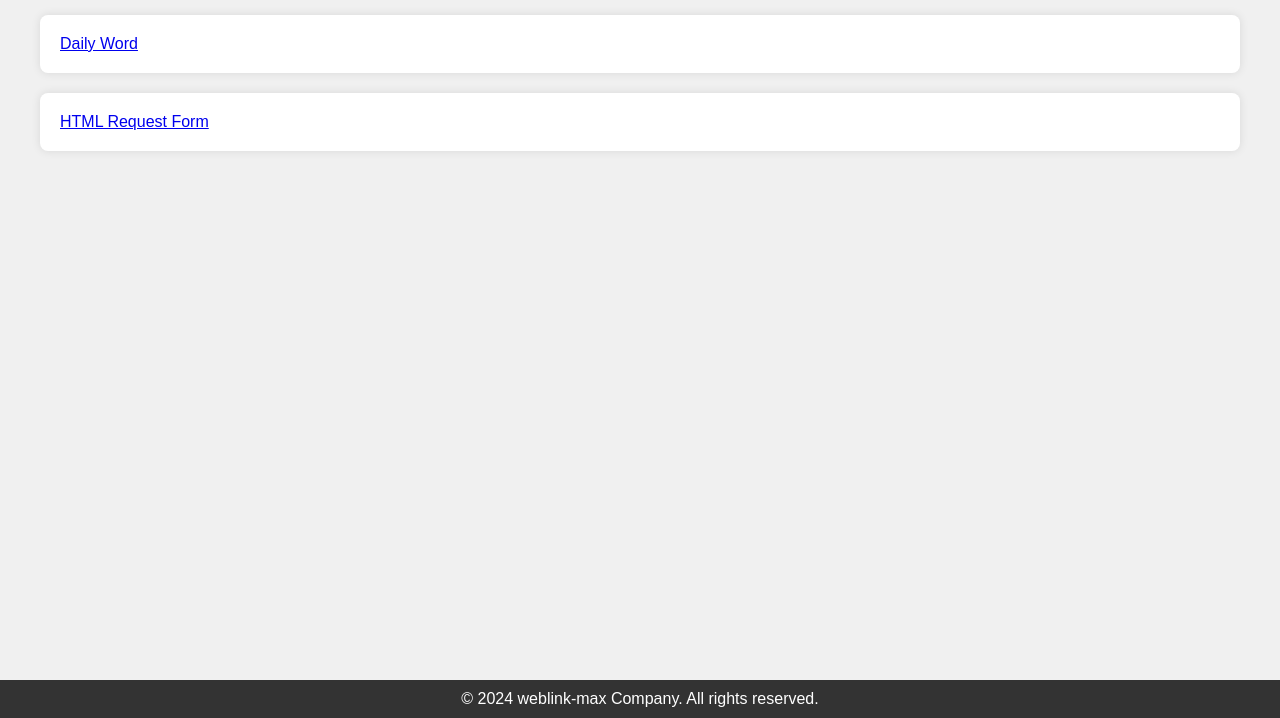
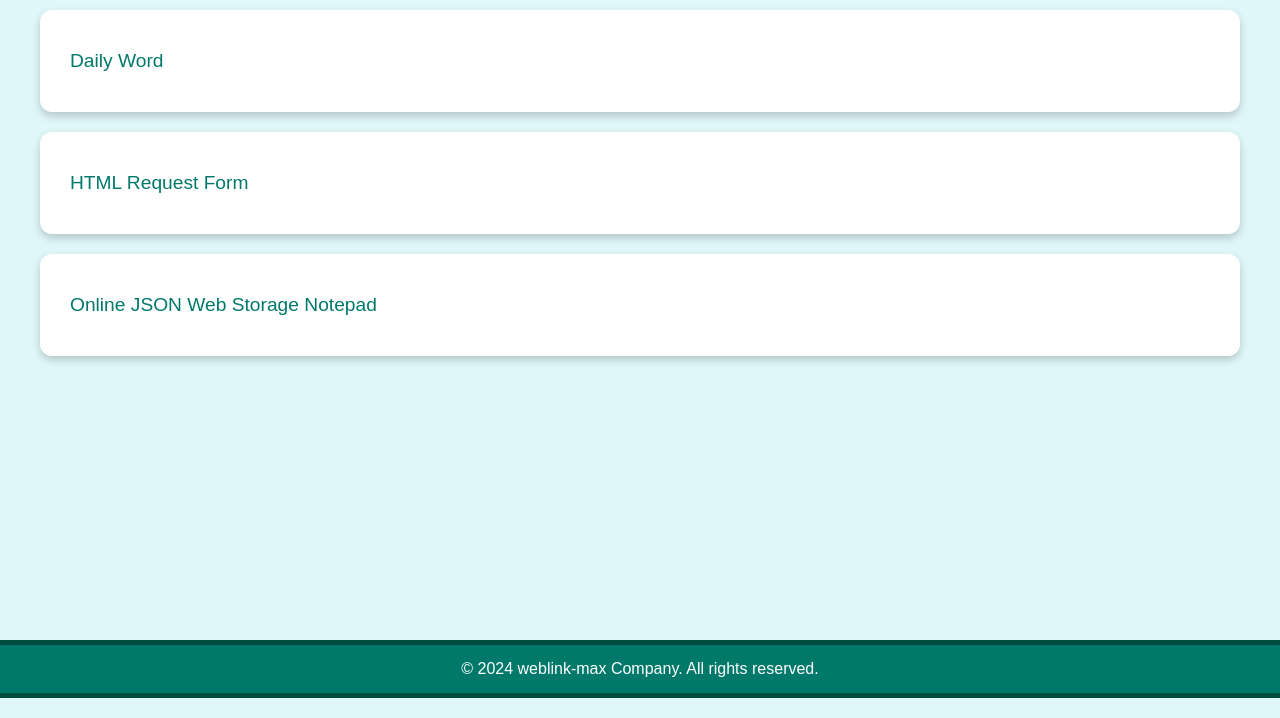
Before and after one commit to weblink-max/weblink-max.github.io, a plain HTML site: page index.html in a window 1280 px wide. Shown: the part 82-800 px from the top of the page. Drawn offline with Linux system fonts and the light colour scheme.

Commit message:
Update index.html

```diff
--- a/index.html
+++ b/index.html
@@ -13,41 +13,63 @@
         }
         body {
             font-family: Arial, sans-serif;
-            background-color: #f0f0f0;
+            background-color: #e0f7fa;
+            color: #333;
             margin: 0;
-            padding: 20px;
-        }
-        /* Container for content */
-        .container {
-            max-width: 1200px;
-            margin: 20px auto auto 20px; /* Center align */
-            background-color: #fff;
-            padding: 20px;
-            border-radius: 8px;
-            box-shadow: 0 0 10px rgba(0, 0, 0, 0.1);
-        }
-        /* Box styles */
-        .box {
-            background-color: #f8f8f8;
-            padding: 20px;
-            border-radius: 8px;
-            margin-top: 20px;
-            box-shadow: 0 0 5px rgba(0, 0, 0, 0.2);
+            padding: 0;
         }
         /* Header and footer styles */
         header, footer {
-            background-color: #333;
+            background-color: #00796b;
             color: #fff;
             text-align: center;
-            padding: 10px 0;
+            padding: 15px 0;
             margin-bottom: 20px;
+            border-bottom: 5px solid #004d40;
         }
         footer {
             position: fixed;
             bottom: 0;
             left: 0;
             width: 100%;
-            margin: 0;
+            border-top: 5px solid #004d40;
+        }
+        /* Container styles */
+        .container {
+            max-width: 1200px;
+            margin: 20px auto;
+            background-color: #fff;
+            padding: 20px;
+            border-radius: 12px;
+            box-shadow: 0 4px 8px rgba(0, 0, 0, 0.2);
+            transition: transform 0.3s ease, box-shadow 0.3s ease;
+        }
+        .container:hover {
+            transform: scale(1.02);
+            box-shadow: 0 8px 16px rgba(0, 0, 0, 0.3);
+        }
+        /* Box styles */
+        .box {
+            background-color: #ffffff;
+            padding: 20px;
+            border-radius: 12px;
+            margin-top: 20px;
+            box-shadow: 0 4px 8px rgba(0, 0, 0, 0.1);
+        }
+        /* Link styles */
+        a {
+            display: block;
+            text-decoration: none;
+            color: #00796b;
+            font-size: 1.2em;
+            margin: 10px 0;
+            padding: 10px;
+            border-radius: 8px;
+            transition: background-color 0.3s ease, color 0.3s ease;
+        }
+        a:hover {
+            background-color: #004d40;
+            color: #ffffff;
         }
     </style>
 </head>
@@ -62,6 +84,9 @@
     <div class="container">
         <a href="/html_request_form.html">HTML Request Form</a>
     </div>
+    <div class="container">
+        <a href="/Online_JSON_Web_Storage_Notepad.html">Online JSON Web Storage Notepad</a>
+    </div>
     <footer>
         <p>&copy; 2024 weblink-max Company. All rights reserved.</p>
     </footer>
```
